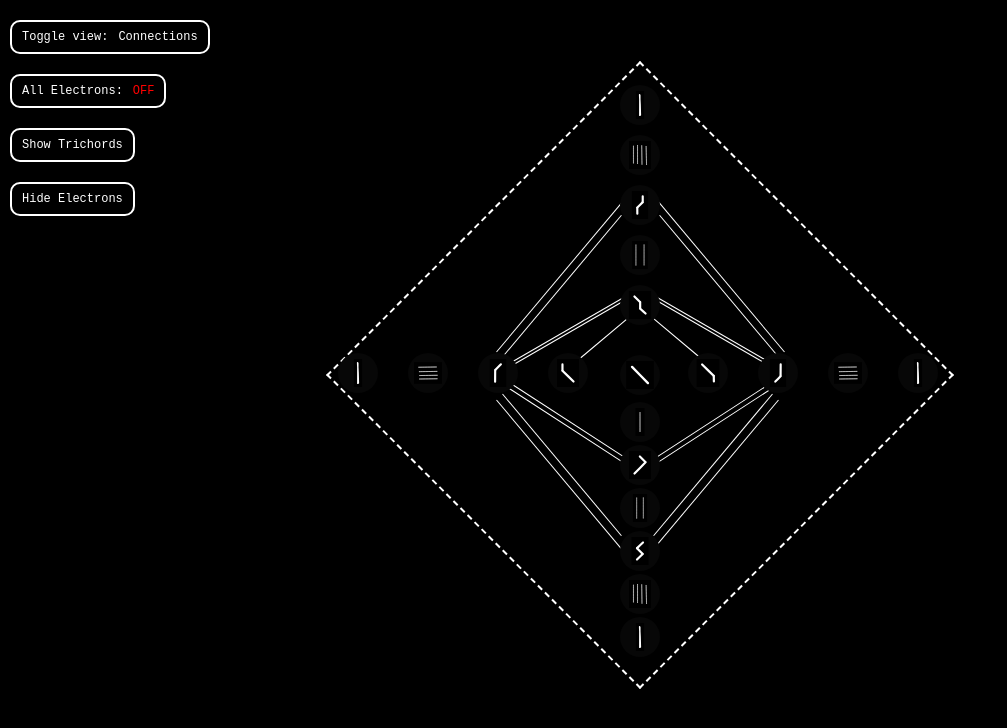
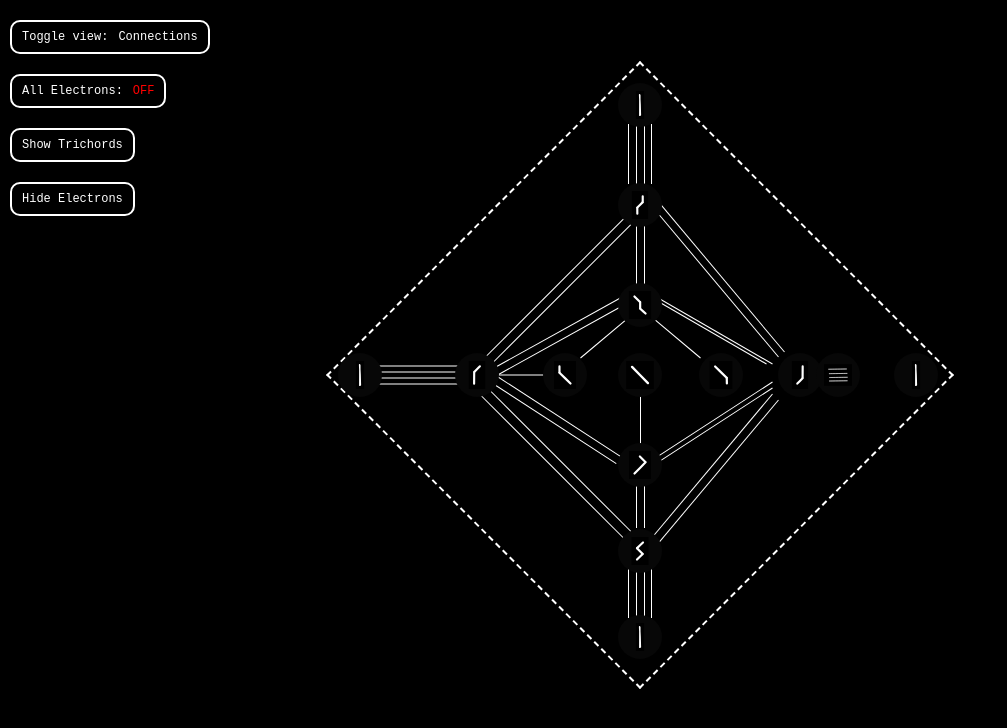
Before and after one commit to circuloponto/garden_app_02, a React (Vite) app: page / in a window 1280 px wide. Shown: the top 728 px of the page, without its empty margins (0-1007 px from the left). Built offline with nearby package versions, Linux system fonts and the light colour scheme.

Commit message:
connections pixel perfect

```diff
--- a/src/App.css
+++ b/src/App.css
@@ -53,50 +53,246 @@
 
 }
 
-
-.threeToThree1{
+.oneToThree1{
     position: absolute;
-    top:12%;
-    left: 26%;
-    transform: rotate(0deg);
-    height: 210px;
+    top:9%;
+    left: 48%;
+    height:60px;
     width: 1px;
     background: rgb(255, 255, 255);
-   transform: rotate(40deg);
+   transform: rotate(0deg);
+   transform-origin: bottom;
+}
+.oneToThree2{
+    position: absolute;
+    top:9%;
+    left: 49.3%;
+    transform: rotate(0deg);
+    height: 60px;
+    width: 1px;
+    background: rgb(255, 255, 255);
+   transform: rotate(0deg);
+   transform-origin: bottom;
+}
+.oneToThree3{
+    position: absolute;
+    top:9%;
+    left: 50.6%;
+    transform: rotate(0deg);
+    height: 60px;
+    width: 1px;
+    background: rgb(255, 255, 255);
+   transform: rotate(0deg);
+   transform-origin: bottom;
+}
+.oneToThree4{
+    position: absolute;
+    top:9%;
+    left: 51.9%;
+    transform: rotate(0deg);
+    height: 60px;
+    width: 1px;
+    background: rgb(255, 255, 255);
+   transform: rotate(0deg);
+   transform-origin: bottom;
+}
+.threeToFive1{
+    position: absolute;
+    top:26%;
+    left: 49.3%;
+    transform: rotate(0deg);
+    height: 60px;
+    width: 1px;
+    background: rgb(255, 255, 255);
+   transform: rotate(0deg);
+   transform-origin: bottom;
+}
+.threeToFive2{
+    position: absolute;
+    top:26%;
+    left: 50.6%;
+    transform: rotate(0deg);
+    height: 60px;
+    width: 1px;
+    background: rgb(255, 255, 255);
+   transform: rotate(0deg);
+   transform-origin: bottom;
+
+}
+.sixToEight1{
+    position: absolute;
+    top:54%;
+    left: 50%;
+    transform: rotate(0deg);
+    height: 50px;
+    width: 1px;
+    background: rgb(255, 255, 255);
+   transform: rotate(0deg);
+   transform-origin: bottom;
+}
+.eightToTen1{
+    position: absolute;
+    top:68%;
+    left: 49.3%;
+    transform: rotate(0deg);
+    height: 50px;
+    width: 1px;
+    background: rgb(255, 255, 255);
+   transform: rotate(0deg);
+   transform-origin: bottom;
+}
+.eightToTen2{
+    position: absolute;
+    top:68%;
+    left: 50.6%;
+    transform: rotate(0deg);
+    height: 50px;
+    width: 1px;
+    background: rgb(255, 255, 255);
+   transform: rotate(0deg);
+   transform-origin: bottom;
+}
+.tenToTwelve1{
+    position: absolute;
+    top:83%;
+    left: 48%;
+    height:50px;
+    width: 1px;
+    background: rgb(255, 255, 255);
+   transform: rotate(0deg);
+   transform-origin: bottom;
+}
+.tenToTwelve2{
+    position: absolute;
+    top:83%;
+    left: 49.3%;
+    transform: rotate(0deg);
+    height: 50px;
+    width: 1px;
+    background: rgb(255, 255, 255);
+   transform: rotate(0deg);
+   transform-origin: bottom;
+}
+.tenToTwelve3{
+    position: absolute;
+    top:83%;
+    left: 50.6%;
+    transform: rotate(0deg);
+    height: 50px;
+    width: 1px;
+    background: rgb(255, 255, 255);
+   transform: rotate(0deg);
+   transform-origin: bottom;
+}
+.tenToTwelve4{
+    position: absolute;
+    top:83%;
+    left: 51.9%;
+    transform: rotate(0deg);
+    height: 50px;
+    width: 1px;
+    background: rgb(255, 255, 255);
+   transform: rotate(0deg);
+   transform-origin: bottom;
+}
+.thirteenToFifteen1{
+    position: absolute;
+    top:31%;
+    left: 5%;
+    transform: rotate(0deg);
+    height: 110px;
+    width: 1px;
+    background: rgb(255, 255, 255);
+   transform: rotate(90deg);
+   transform-origin: bottom;
+}
+.thirteenToFifteen2{
+    position: absolute;
+    top:32%;
+    left: 5%;
+    transform: rotate(0deg);
+    height: 110px;
+    width: 1px;
+    background: rgb(255, 255, 255);
+   transform: rotate(90deg);
+   transform-origin: bottom;
+}
+.thirteenToFifteen3{
+    position: absolute;
+    top:33%;
+    left: 5%;
+    transform: rotate(0deg);
+    height: 110px;
+    width: 1px;
+    background: rgb(255, 255, 255);
+   transform: rotate(90deg);
+   transform-origin: bottom;
+}
+.thirteenToFifteen4{
+    position: absolute;
+    top:34%;
+    left: 5%;
+    transform: rotate(0deg);
+    height: 110px;
+    width: 1px;
+    background: rgb(255, 255, 255);
+   transform: rotate(90deg);
+   transform-origin: bottom;
+}
+.fifteenToSixteen{
+    position: absolute;
+    top:32.5%;
+    left: 20%;
+    transform: rotate(0deg);
+    height: 110px;
+    width: 1px;
+    background: rgb(255, 255, 255);
+   transform: rotate(90deg);
+   transform-origin: bottom;
+}
+.fifthteenToThree1{
+    position: absolute;
+    top:11.9%;
+    left: 23.5%;
+    transform: rotate(0deg);
+    height: 220px;
+    width: 1px;
+    background: rgb(255, 255, 255);
+   transform: rotate(45deg);
    transform-origin: bottom;
 }
 
-.threeToThree2{
+.fifthteenToThree2{
     position: absolute;
-  top: 17%;
-  left: 27%;
+  top: 12%;
+  left: 25.5%;
   transform: rotate(0deg);
-  height: 185px;
+  height: 220px;
   width: 1px;
   background: rgb(255, 255, 255);
- transform: rotate(40deg);
+ transform: rotate(45deg);
  transform-origin: bottom
 }
-.threeToFive1{
+.fifteenToFive1{
     position: absolute;
-    top: 24%;
-    left: 29%;
+    top: 25%;
+    left: 25%;
     transform: rotate(0deg);
     height: 150px;
     width: 1px;
     background: rgb(255, 255, 255);
-    transform: rotate(60deg);
+    transform: rotate(61deg);
    transform-origin: bottom;
 }
-.threeToFive2{
+.fifteenToFive2{
     position: absolute;
-    top: 24%;
-    left: 28%;
+    top: 26.5%;
+    left: 25%;
     transform: rotate(0deg);
     height: 150px;
     width: 1px;
     background: rgb(255, 255, 255);
-   transform: rotate(60deg);
+   transform: rotate(61deg);
    transform-origin:bottom;
 }
 .sevenToFive1{
@@ -190,49 +386,49 @@ transform-origin: bottom;
 }
 
 
-.threeToTen1{
+.fifteenToTen1{
     position: absolute;
-    top: 55%;
-    left: 26%;
+    top: 53.5%;
+    left: 25%;
     transform: rotate(0deg);
     height: 210px;
     width: 1px;
     background: rgb(255, 255, 255);
-   transform: rotate(-40deg);
+   transform: rotate(-45deg);
    transform-origin: top;
 }
 
-.threeToTen2{
+.fifteenToTen2{
   position: absolute;
   top: 54%;
-  left: 27%;
+  left: 23.2%;
   transform: rotate(0deg);
-  height: 185px;
+  height: 210px;
   width: 1px;
   background: rgb(255, 255, 255);
- transform: rotate(-40deg);
+ transform: rotate(-45deg);
  transform-origin: top;
 }
-.threeToEight1{
+.fifteenToEight1{
     position: absolute;
-    top: 53%;
-    left: 28%;
+    top: 51%;
+    left: 26%;
     transform: rotate(0deg);
     height: 150px;
     width: 1px;
     background: rgb(255, 255, 255);
-   transform: rotate(-57deg);
+   transform: rotate(303deg);
    transform-origin: top;
 }
-.threeToEight2{
+.fifteenToEight2{
     position: absolute;
     top: 52%;
-    left: 28%;
+    left: 25%;
     transform: rotate(0deg);
     height: 150px;
     width: 1px;
     background: rgb(255, 255, 255);
-   transform: rotate(-57deg);
+   transform: rotate(303deg);
    transform-origin: top;
 }
 
@@ -329,15 +525,38 @@ transform-origin: bottom;
 }
 .two{
     margin-top: -40px;
+    visibility: hidden;
 }
 .three{
     margin-top: -40px;
 }
 .four{
     margin-top: -40px;
+    visibility: hidden;
 }
 .five{
     margin-top: -40px;
+}
+.seven{
+    visibility: hidden;
+}
+.nine{
+    visibility: hidden;
+}
+.eleven{
+    visibility: hidden;
+}
+.fourteen{
+    visibility: hidden;
+}
+.fifteen{
+    margin: 0px 10px 0 -40px;
+}
+.nineteen{
+    margin: 0px -40px 0 0px;
+}
+.seventeen{
+    visibility: hidden;
 }
 .horizontal{
   position: absolute;
@@ -361,14 +580,14 @@ transform-origin: bottom;
     z-index: 1;
     font-size: 20px;
     position: relative;
+    border: 2px dashed rgba(255, 255, 255, 0);
+    box-shadow: 0 0 10px rgba(255, 255, 255, 0);
 }
 .element:hover{
     cursor: pointer;
 border: 2px dashed rgba(255, 255, 255, 1);
 }
-.seventeen{
- opacity: 0;
-}
+
 .squared{
     position: absolute;
     top:55px;
--- a/src/data/connections.js
+++ b/src/data/connections.js
@@ -1,43 +1,138 @@
 export const connections = [
     {
-        from: "fifteen",
+        from: "one",
         to: "three",
-        className: "threeToThree1"
+        className: "oneToThree1"
+    },
+    {
+        from: "one",
+        to: "three",
+        className: "oneToThree2"
+    },
+    {
+        from: "one",
+        to: "three",
+        className: "oneToThree3"
+    },
+    {
+        from: "one",
+        to: "three",
+        className: "oneToThree4"
+    },
+    {
+        from: "three",
+        to: "five",
+        className: "threeToFive1"
+    },
+    {
+        from: "three",
+        to: "five",
+        className: "threeToFive2"
+    },
+    {
+        from: "six",
+        to: "eight",
+        className: "sixToEight1"
+    },
+    {
+        from: "eight",
+        to: "ten",
+        className: "eightToTen1"
+    },
+    {
+        from: "eight",
+        to: "ten",
+        className: "eightToTen2"
+    },
+    {
+        from: "ten",
+        to: "twelve",
+        className: "tenToTwelve1"
+    },
+    {
+        from: "ten",
+        to: "twelve",
+        className: "tenToTwelve2"
+    },
+    {
+        from: "ten",
+        to: "twelve",
+        className: "tenToTwelve3"
+    },
+    {
+        from: "ten",
+        to: "twelve",
+        className: "tenToTwelve4"
     },
     {
         from: "fifteen",
         to: "three",
+        className: "fifthteenToThree1"
+    },
+    {
+        from: "thirteen",
+        to: "fifteen",
+        className: "thirteenToFifteen1"
+    },
+    {
+        from: "thirteen",
+        to: "fifteen",
+        className: "thirteenToFifteen2"
+    },
+    {
+        from: "thirteen",
+        to: "fifteen",
+        className: "thirteenToFifteen3"
+    },
+    {
+        from: "thirteen",
+        to: "fifteen",
+        className: "thirteenToFifteen4"
+    },
+    {
+        from: "fifteen",
+        to: "sixteen",
+        className: "fifteenToSixteen"
+    },
+    {
+        from: "fifteen",
+        to: "three",
+        className: "fifthteenToThree2"
+    },
+    /* {
+        from: "fifteen",
+        to: "three",
         className: "threeToThree2"
+    }, */
+    {
+        from: "fifteen",
+        to: "five",
+        className: "fifteenToFive1"
     },
     {
         from: "fifteen",
         to: "five",
-        className: "threeToFive1"
-    },
-    {
-        from: "fifteen",
-        to: "five",
-        className: "threeToFive2"
+        className: "fifteenToFive2"
     },
     {
         from: "fifteen",
         to: "eight",
-        className: "threeToEight1"
+        className: "fifteenToEight1"
     },
     {
         from: "fifteen",
         to: "eight",
-        className: "threeToEight2"
+        className: "fifteenToEight2"
     },
     {
         from: "fifteen",
         to: "ten",
-        className: "threeToTen1"
+        className: "fifteenToTen1"
     },
     {
         from: "fifteen",
         to: "ten",
-        className: "threeToTen2"
+        className: "fifteenToTen2"
     },
     {
         from: "sixteen",
```
